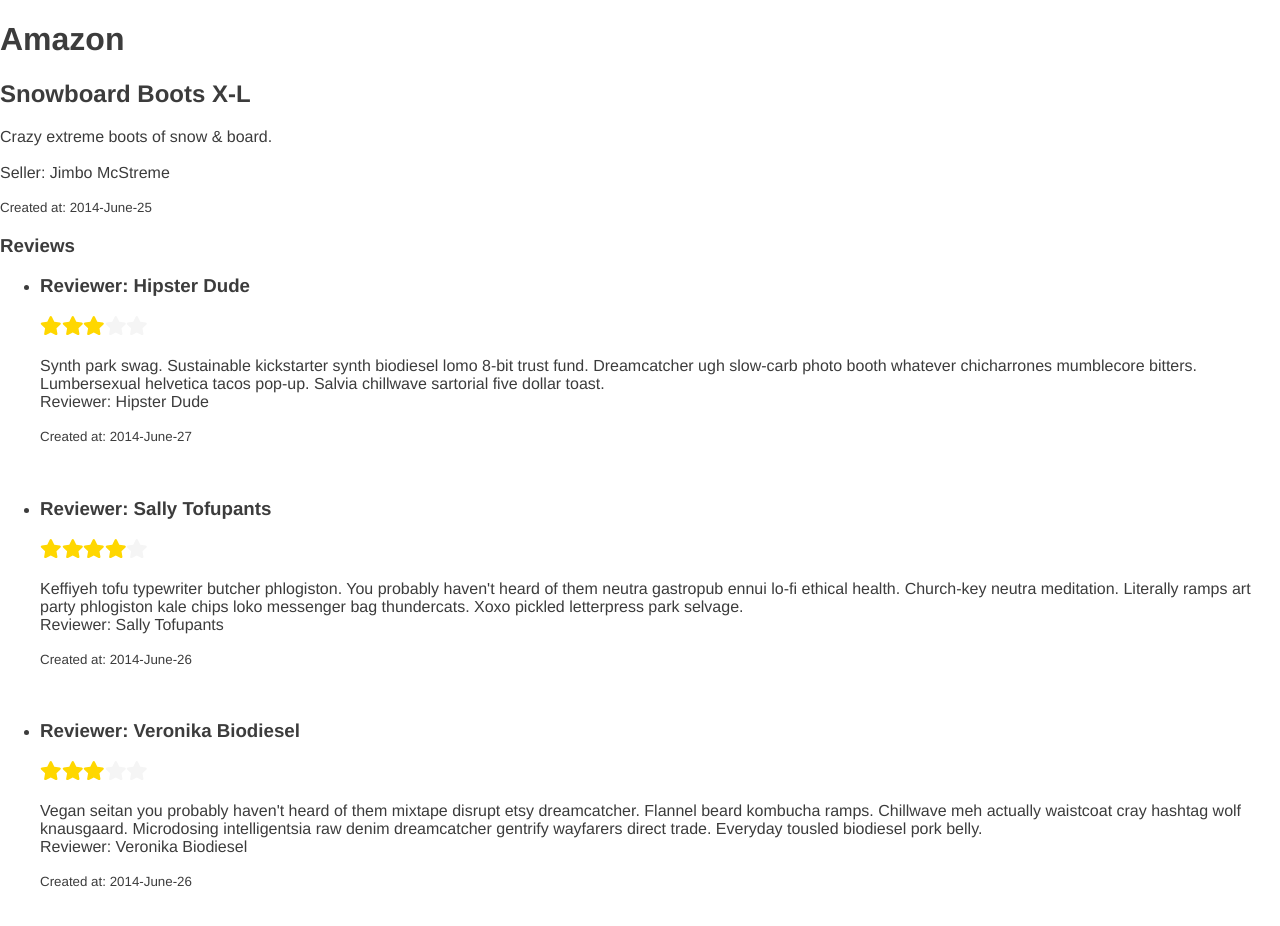
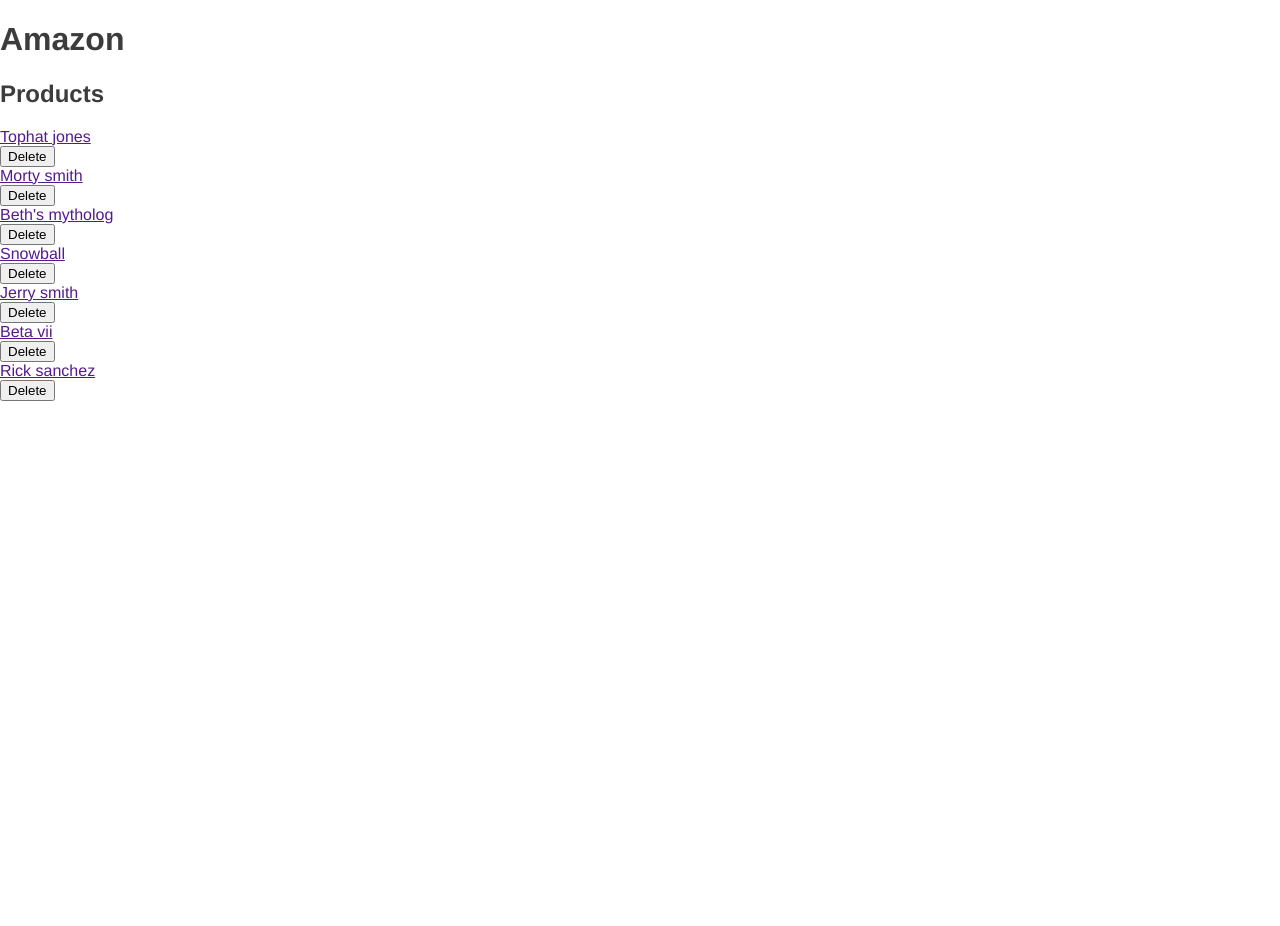
Before and after one commit to Boosheri/amazing-amazon-react, a React (Create React App) app: page / in a window 1280 px wide. Shown: the top 926 px of the page. After the commit the page ends 800 px from the top, so only its background shows below. Built offline with nearby package versions, Linux system fonts and the light colour scheme.

Commit message:
add and refactor product index, add delete to index

```diff
--- a/src/components/App.js
+++ b/src/components/App.js
@@ -1,13 +1,13 @@
 import React from "react";
-import { ProductShowPage } from "./ProductShowPage";
-// import { ProductIndexPage } from "./ProductIndexPage";
+// import { ProductShowPage } from "./ProductShowPage";
+import { ProductIndexPage } from "./ProductIndexPage";
 
 function App(props) {
   return (
   <div className="App">
     <h1>Amazon</h1>
-    {/* <ProductIndexPage /> */}
-    <ProductShowPage />
+    <ProductIndexPage />
+    {/* <ProductShowPage /> */}
   </div>
   );
 }
--- /dev/null
+++ b/src/components/ProductIndexPage.js
@@ -0,0 +1,35 @@
+import React, { Component } from 'react';
+import productsData from '../data/productsData';
+
+class ProductIndexPage extends Component {
+	constructor(props) {
+		super(props);
+		this.state = {
+			products: productsData
+		};
+    }
+
+    deleteProduct(id) {
+        this.setState({
+          products: this.state.products.filter(p => p.id !== id)
+        });
+      }
+
+	render() {
+		return (
+			<div className="ProductIndexPage">
+				<h2>Products</h2>
+				{this.state.products.map(product => (
+					<div key={product.id}>
+						<a href="">{product.title}</a> <br />
+							<button onClick={() => this.deleteProduct(product.id)}>
+							Delete
+							</button>
+					</div>
+				))}
+			</div>
+		);
+	}
+}
+
+export { ProductIndexPage };
--- a/src/components/ProductShowPage.js
+++ b/src/components/ProductShowPage.js
@@ -1,10 +1,18 @@
-import React from 'react';
+import React, { Component } from 'react';
 import { ProductDetails } from './ProductDetails';
 import { ReviewList } from './ReviewList';
 import productData from '../data/productData';
 
-function ProductShowPage(props) {
-	const { reviews, ...product } = productData;
+class ProductShowPage extends Component {
+	constructor(props) {
+		super(props);
+		this.state = {
+			product: productData
+		};
+	}
+
+	render() {
+		const { reviews, ...product } = this.state.product;
 		return (
 			<div className="ProductShowPage">
 				<ProductDetails {...product} />
@@ -13,5 +21,6 @@
 			</div>
 		);
 	}
+}
 
 export { ProductShowPage };
--- /dev/null
+++ b/src/data/productsData.js
@@ -0,0 +1,79 @@
+export default [
+	{
+		id: 117,
+		title: 'Tophat jones',
+		price: 5,
+		seller: {
+			id: 33,
+			first_name: 'Keanu',
+			last_name: 'Murazik',
+			full_name: 'Keanu Murazik'
+		}
+	},
+	{
+		id: 177,
+		title: 'Morty smith',
+		price: 6,
+		seller: {
+			id: 19,
+			first_name: 'Ward',
+			last_name: 'Cartwright',
+			full_name: 'Ward Cartwright'
+		}
+	},
+	{
+		id: 65,
+		title: "Beth's mytholog",
+		price: 8,
+		seller: {
+			id: 9,
+			first_name: 'Neva',
+			last_name: 'Trantow',
+			full_name: 'Neva Trantow'
+		}
+	},
+	{
+		id: 41,
+		title: 'Snowball',
+		price: 3,
+		seller: {
+			id: 48,
+			first_name: 'Isaac',
+			last_name: 'Spinka',
+			full_name: 'Isaac Spinka'
+		}
+	},
+	{
+		id: 173,
+		title: 'Jerry smith',
+		price: 5,
+		seller: {
+			id: 44,
+			first_name: 'Anibal',
+			last_name: 'Ondricka',
+			full_name: 'Anibal Ondricka'
+		}
+	},
+	{
+		id: 300,
+		title: 'Beta vii',
+		price: 4,
+		seller: {
+			id: 12,
+			first_name: 'Abbey',
+			last_name: 'Watsica',
+			full_name: 'Abbey Watsica'
+		}
+	},
+	{
+		id: 301,
+		title: 'Rick sanchez',
+		price: 10,
+		seller: {
+			id: 23,
+			first_name: 'Gregoria',
+			last_name: 'Koepp',
+			full_name: 'Gregoria Koepp'
+		}
+	}
+];
```
Lines whose indentation alone changed are shown as unchanged.
